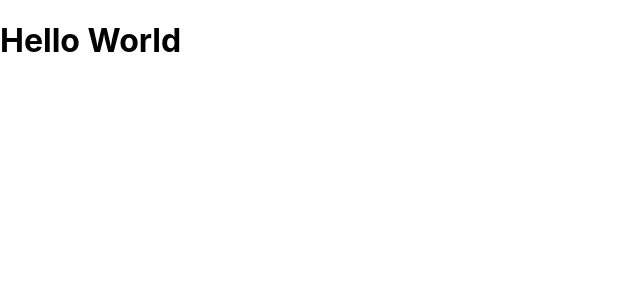
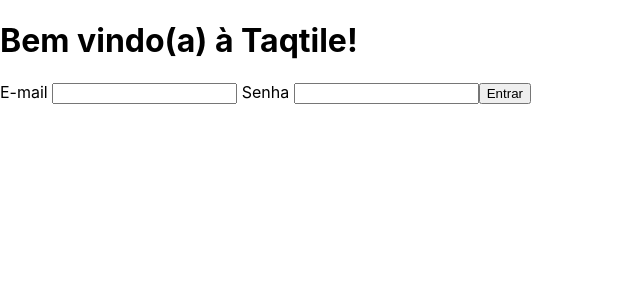
Before and after one commit to indigotech/onboard-guilherme-albuquerque, a React (Create React App) app in the folder adventure-beta/: page / in a window 1280 px wide. Shown: the top 300 px of the page, without its empty margins (0-640 px from the left). Built offline with nearby package versions, Linux system fonts and the light colour scheme.

Commit message:
create login page

```diff
--- a/adventure-beta/src/App.tsx
+++ b/adventure-beta/src/App.tsx
@@ -4,7 +4,18 @@
 function App() {
   return (
     <div>
-      <h1>Hello World</h1>
+      <h1>Bem vindo(a) à Taqtile!</h1>
+      <form>
+        <label> E-mail </label>
+
+        <input/>
+
+        <label> Senha </label>
+
+        <input/>
+
+        <button>Entrar</button>
+      </form>
     </div>
   );
 }
```
